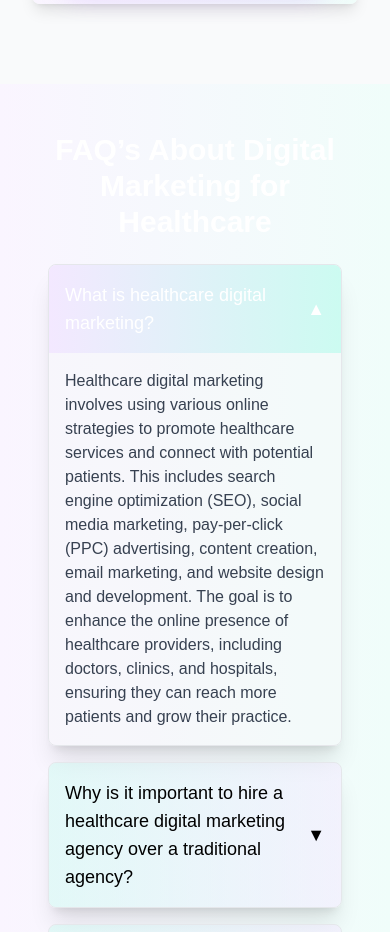
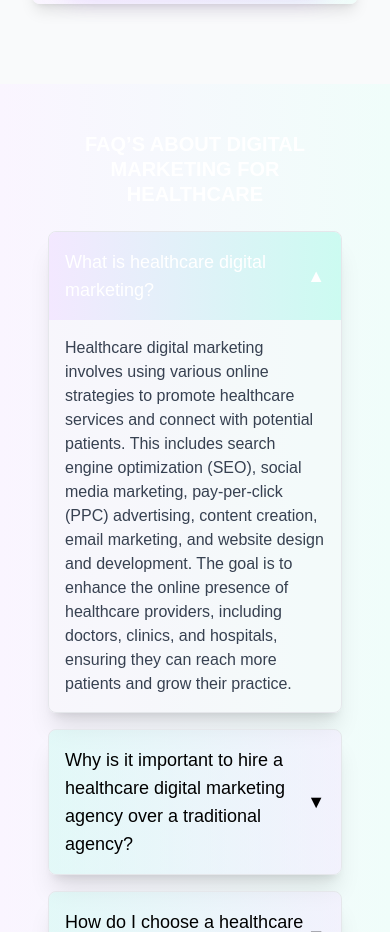
Before and after one commit to Drkadam07/MediGo-Digital-, a Next.js app: page / in a window 390 px wide. Shown: the part 7940-8872 px from the top of the page. Built offline with nearby package versions, Linux system fonts and the light colour scheme.

Commit message:
headline updated

```diff
--- a/app/Components/FAQSection.js
+++ b/app/Components/FAQSection.js
@@ -63,7 +63,7 @@ const FAQSection = () => {
   return (
     <section className="bg-gradient-to-r from-purple-50 to-teal-50 min-h-screen p-6">
     <div className="max-w-4xl mx-auto p-6">
-      <h2 className="text-3xl font-bold text-center mb-6">
+      <h2 className="uppercase text-center text-xl font-semibold md:text-2xl lg:text-3xl leading-tight mb-6">
         FAQ’s About Digital Marketing for Healthcare
       </h2>
       <div className="space-y-4">
```
